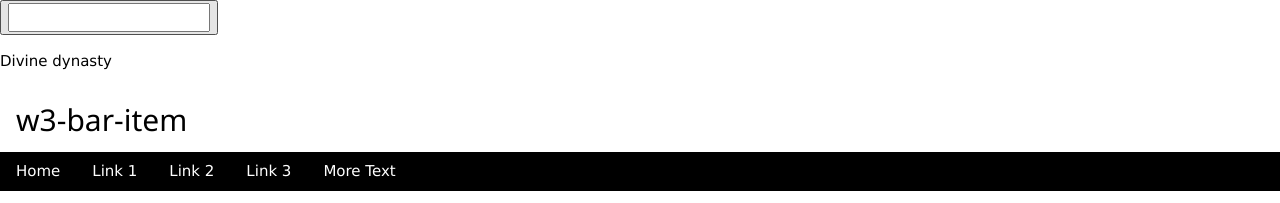
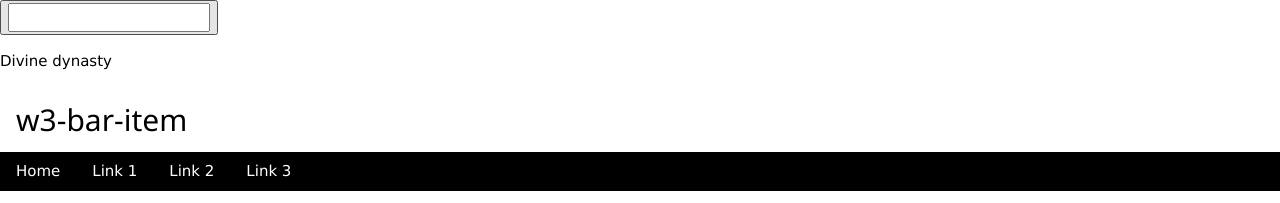
Before and after one commit to bregwc/bregwc.github.io, a plain HTML site: page index.html in a window 1280 px wide. Shown: the top 203 px of the page. Drawn offline with nearby package versions, Linux system fonts and the light colour scheme.

Commit message:
Update index.html

```diff
--- a/index.html
+++ b/index.html
@@ -25,7 +25,7 @@
   <a href="#" class="w3-bar-item w3-button">Link 1</a>
   <a href="#" class="w3-bar-item w3-button">Link 2</a>
   <a href="#" class="w3-bar-item w3-button">Link 3</a>
-  <span class="w3-bar-item">More Text</span>
+
 </div>
 
 </body>
```
